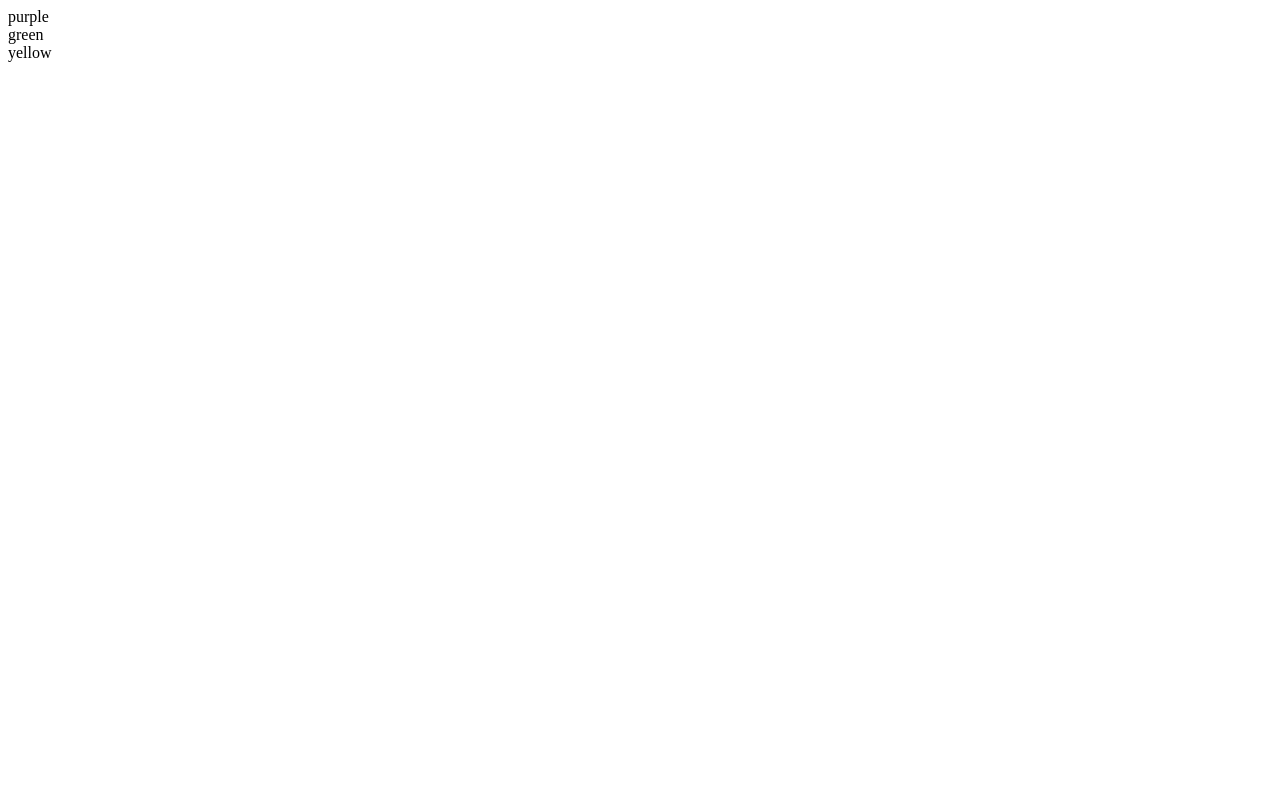
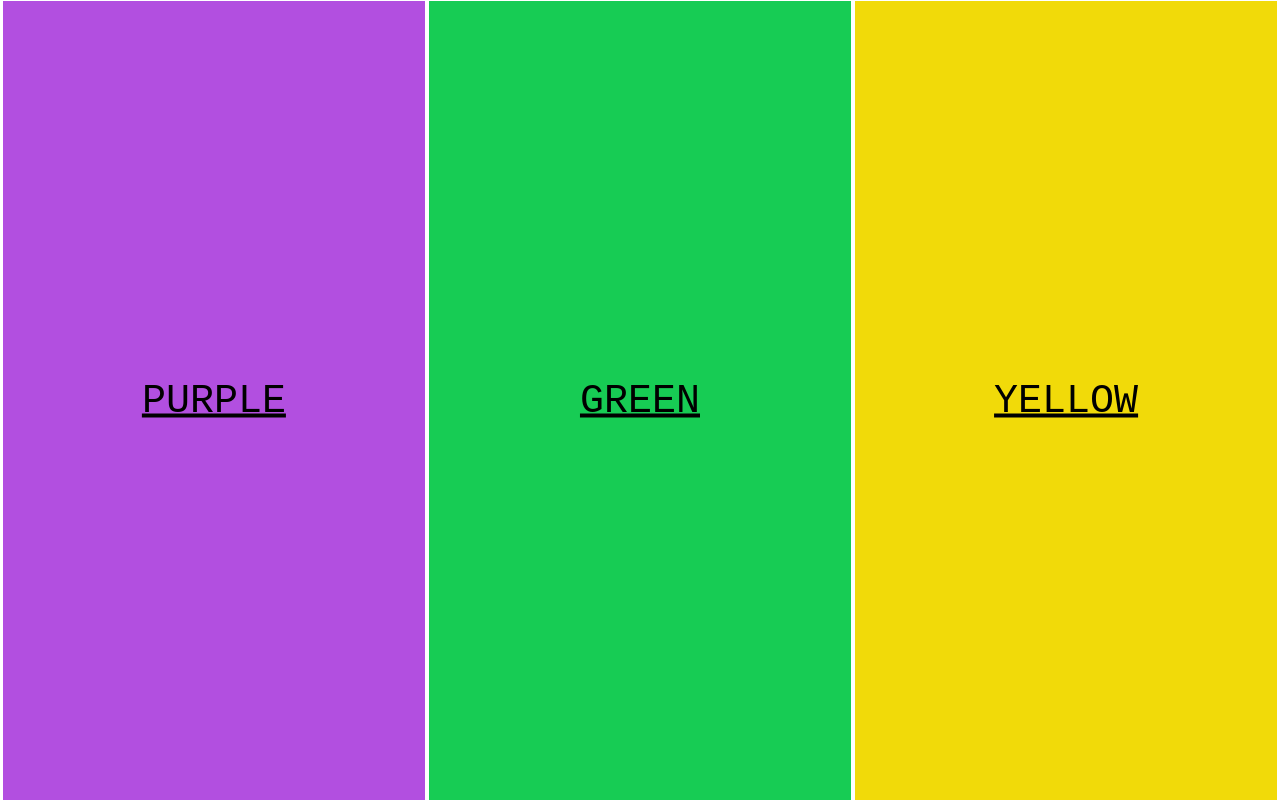
Before and after one commit to jdmar3-comp426/a01-aszala-UNC, a website: page index.html in a window 1280 px wide. Drawn offline with Linux system fonts and the light colour scheme.

Commit message:
index styling

```diff
--- a/index.html
+++ b/index.html
@@ -2,20 +2,21 @@
 <html>
 	<head>
 		<title>Colors - Home</title>
+		<link rel="stylesheet" href="styles.css">
 	</head>
 	<body>
 		<div class="section-container">
-			<div id="purple" class="section">
+			<a href="#" id="purple" class="section">
 				<div class="section-title">purple</div>
-			</div>
+			</a>
 
-			<div id="green" class="green-section">
+			<a href="#" id="green" class="section">
 				<div class="section-title">green</div>
-			</div>
+			</a>
 
-			<div id="yellow" class="section">
+			<a href="#" id="yellow" class="section">
 				<div class="section-title">yellow</div>
-			</div>
+			</a>
 		</div>
 	</body>
 </html>
--- /dev/null
+++ b/styles.css
@@ -0,0 +1,53 @@
+html, body {
+	overflow: hidden;
+	margin: 0;
+	width: 100%;
+	height: 100%;
+}
+
+.section-container {
+	width: 100%;
+	height: 100%;
+	display: flex;
+	justify-content: space-evenly;
+}
+
+.section-container .section {
+	width: 33%;
+	height: 100%;
+	border: solid white 1px;
+	text-align: center;
+	text-transform: uppercase;
+	color: black;
+	transition: width, 200ms;
+}
+
+.section-container .section:hover {
+	width: 100%;
+}
+
+.section-container .section .section-title {
+	position: relative;
+	top: 50%;
+	transform: translateY(-50%);
+	font-size: 2.5em;
+	font-family: 'Courier New', monospace;
+}
+
+#purple {
+	background-color: #b24fe0;
+}
+
+#green {
+	background-color: #17cc54;
+}
+
+#yellow {
+	background-color: #f1da09;
+}
+
+@media only screen and (max-width: 600px) {
+	.section-container .section .section-title {
+		font-size: 1em;
+	}
+}
```
